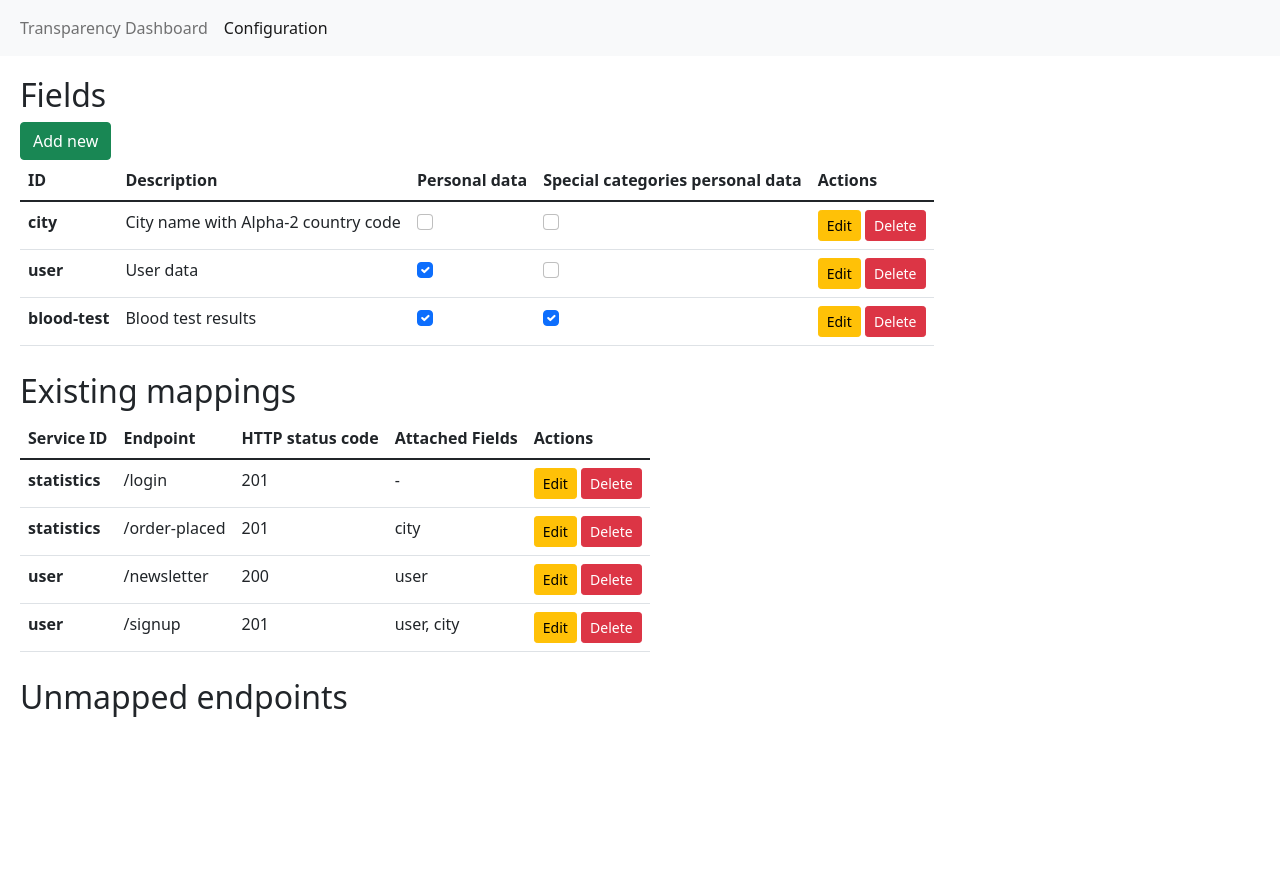
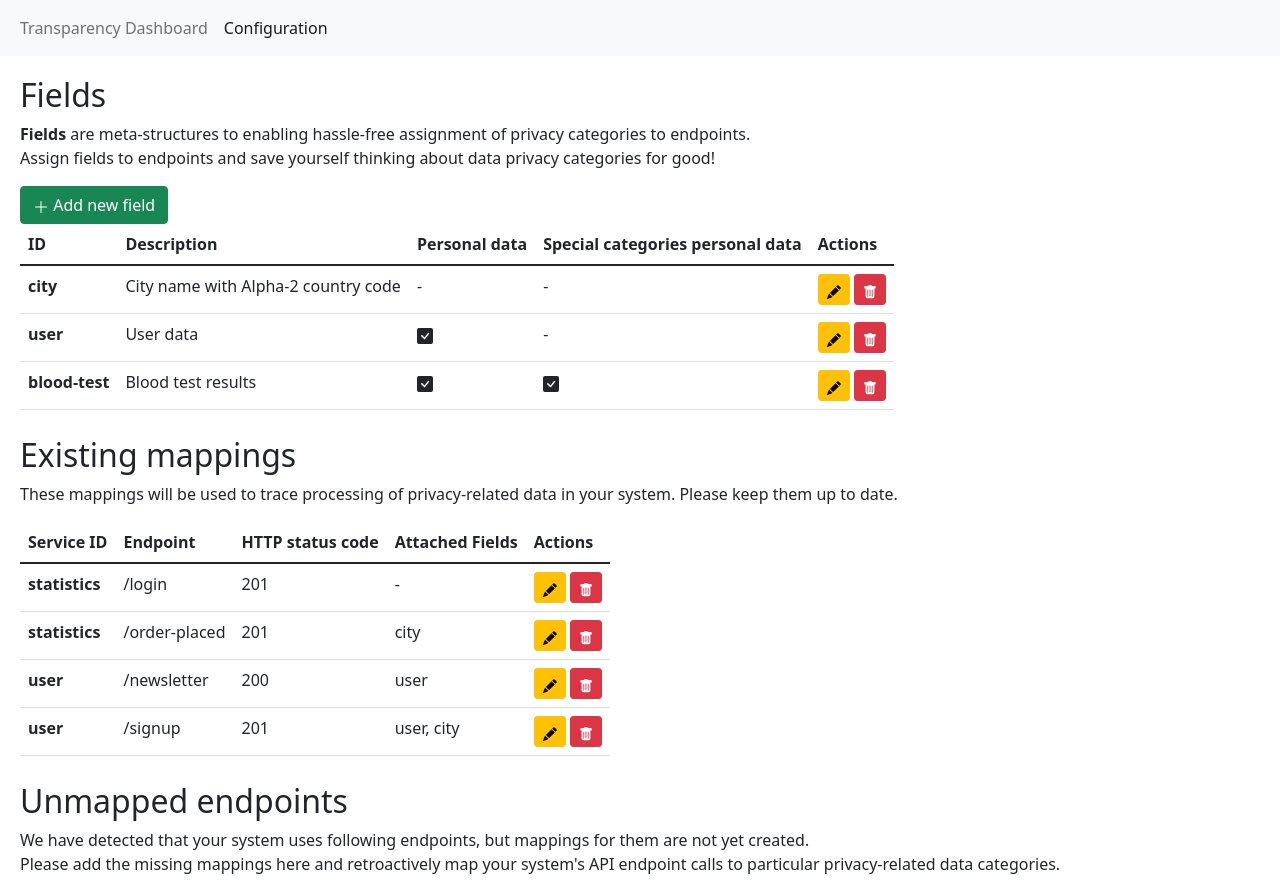
Before and after one commit to PrivacyEngineering/hawk-monitor, a React (Create React App) app in the folder frontend-v2/: page /mappings in a window 1280 px wide. Before the commit the page ends 800 px from the top, so only its background shows below. Built offline with nearby package versions, Linux system fonts and the light colour scheme.

Commit message:
Add button icons and table descriptions

```diff
--- a/frontend-v2/package.json
+++ b/frontend-v2/package.json
@@ -20,6 +20,7 @@
     "react-bootstrap": "^2.0.3",
     "react-cytoscapejs": "^1.2.1",
     "react-dom": "^17.0.2",
+    "react-icons": "^4.3.1",
     "react-router-dom": "^6.1.1",
     "react-scripts": "4.0.3",
     "typescript": "^4.5.2",
--- a/frontend-v2/src/components/ExistingMappingsTable.tsx
+++ b/frontend-v2/src/components/ExistingMappingsTable.tsx
@@ -1,4 +1,5 @@
 import { Button, Table } from "react-bootstrap";
+import { BsFillTrashFill, BsPencilFill } from "react-icons/bs";
 import { ExistingMapping, TableProps, TableRowProps } from "../types";
 import { TableHeader } from "./TableHeader";
 
@@ -22,7 +23,10 @@ const ExistingMappingsTableRow = (props: TableRowProps<ExistingMapping>) => {
       <td>{item.endpoint}</td>
       <td>{item.httpStatusCode}</td>
       <td>{item.attachedFields.length ? item.attachedFields.join(', ') : '-'}</td>
-      <td><Button variant='warning' size="sm">Edit</Button> <Button variant='danger' size="sm">Delete</Button></td>
+      <td>
+        <Button variant='warning' size="sm"><BsPencilFill /></Button>{' '}
+        <Button variant='danger' size="sm"><BsFillTrashFill /></Button>
+      </td>
     </tr>
   )
 }
--- a/frontend-v2/src/components/FieldsTable.tsx
+++ b/frontend-v2/src/components/FieldsTable.tsx
@@ -1,6 +1,7 @@
-import { Button, Form, Table } from "react-bootstrap";
+import { Button, Table } from "react-bootstrap";
 import { Field, TableProps, TableRowProps } from "../types";
 import { TableHeader } from "./TableHeader";
+import { BsCheckSquareFill, BsFillTrashFill, BsPencilFill } from "react-icons/bs";
 
 export const FieldsTable = (props: TableProps<Field>) => {
   const { items } = props;
@@ -20,9 +21,12 @@ const FieldsTableRow = (props: TableRowProps<Field>) => {
     <tr>
       <td><b>{item.id}</b></td>
       <td>{item.description}</td>
-      <td><Form.Check readOnly aria-label="Indicates personal data" checked={item.personalData} /></td>
-      <td><Form.Check readOnly aria-label="Indicates special category vpersonal data" checked={item.specialCategoryPersonalData} /></td>
-      <td><Button variant='warning' size="sm">Edit</Button> <Button variant='danger' size="sm">Delete</Button></td>
+      <td>{item.personalData ? <BsCheckSquareFill /> : '-'}</td>
+      <td>{item.specialCategoryPersonalData ? <BsCheckSquareFill /> : '-'}</td>
+      <td>
+        <Button variant='warning' size="sm"><BsPencilFill /></Button>{' '}
+        <Button variant='danger' size="sm"><BsFillTrashFill /></Button>
+      </td>
     </tr>
   )
 }
--- a/frontend-v2/src/components/MappingsPage.tsx
+++ b/frontend-v2/src/components/MappingsPage.tsx
@@ -1,4 +1,5 @@
 import { Button } from "react-bootstrap"
+import { BsPlusLg } from "react-icons/bs"
 import { ExistingMapping, Field } from "../types"
 import { ExistingMappingsTable } from "./ExistingMappingsTable"
 import { FieldsTable } from "./FieldsTable"
@@ -24,6 +25,7 @@ const ExistingMappings = () => {
   return (
     <>
       <h2>Existing mappings</h2>
+      <p>These mappings will be used to trace processing of privacy-related data in your system. Please keep them up to date.</p>
       <ExistingMappingsTable items={existingMappings} />
     </>
   )
@@ -33,6 +35,9 @@ const UnmappedEndpoints = () => {
   return (
     <>
       <h2>Unmapped endpoints</h2>
+      <p>
+        We have detected that your system uses following endpoints, but mappings for them are not yet created.<br />
+        Please add the missing mappings here and retroactively map your system's API endpoint calls to particular privacy-related data categories.</p>
     </>
   )
 }
@@ -47,7 +52,11 @@ const Fields = () => {
   return (
     <>
       <h2>Fields</h2>
-      <Button variant="success">Add new</Button>
+      <p>
+        <b>Fields</b> are meta-structures to enabling hassle-free assignment of privacy categories to endpoints.<br />
+        Assign fields to endpoints and save yourself thinking about data privacy categories for good!
+      </p>
+      <Button variant="success"><BsPlusLg /> Add new field</Button>
       <FieldsTable items={fields} />
     </>
   )
```
Also changed, not shown: 1 other file (tests, documents, lock files or other folders).
